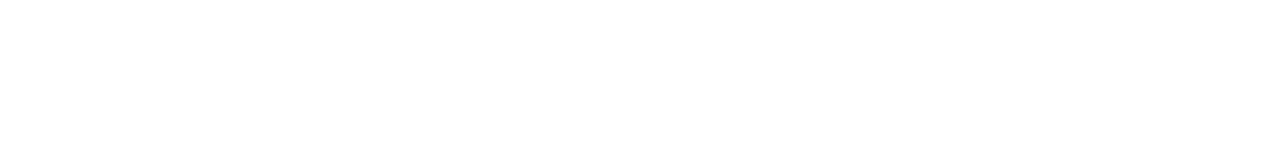
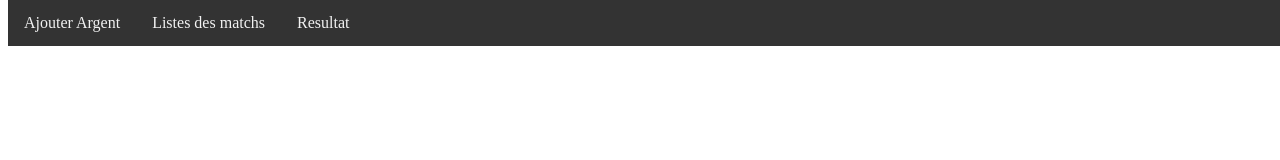
Before and after one commit to MathieuDH/sitepari, a plain HTML site: page index.html in a window 1280 px wide. Drawn offline with Linux system fonts and the light colour scheme.

Commit message:
Ajout du css menu, ajout du menu et de l'affichage dynamique du contenu

```diff
--- /dev/null
+++ b/content.js
@@ -0,0 +1,23 @@
+"use strict";
+function getAjoutArgent()
+{
+    setContent("Formulaire ajout argent");
+}
+
+function getListeMatch()
+{
+    setContent("Formulaire pari sur match");
+}
+
+
+function getResultatMatch()
+{
+    setContent("Résultat");
+}
+
+function setContent(HtmlContent)
+{
+    var obj;
+    obj = document.getElementById("content");
+    obj.innerHTML = HtmlContent;
+}
--- a/global.css
+++ b/global.css
@@ -0,0 +1,29 @@
+ /* The navigation bar */
+ .navbar {
+    overflow: hidden;
+    background-color: #333;
+    position: fixed; /* Set the navbar to fixed position */
+    top: 0; /* Position the navbar at the top of the page */
+    width: 100%; /* Full width */
+}
+
+/* Links inside the navbar */
+.navbar a {
+    float: left;
+    display: block;
+    color: #f2f2f2;
+    text-align: center;
+    padding: 14px 16px;
+    text-decoration: none;
+}
+
+/* Change background on mouse-over */
+.navbar a:hover {
+    background: #ddd;
+    color: black;
+}
+
+/* Main content */
+.main {
+    margin-top: 50px; /* Add a top margin to avoid content overlay */
+}
--- a/index.html
+++ b/index.html
@@ -4,8 +4,16 @@
 <meta charset="UTF-8">
 <title>Site de Pari</title>
 <link rel="stylesheet" href="global.css">
+<script src="content.js"></script>
 </head>
 <body>
+    <div id ="menu" class="navbar">
+        <a href="#home" onclick="getAjoutArgent()">Ajouter Argent</a>
+        <a href="#news"  onclick="getListeMatch()">Listes des matchs</a>
+        <a href="#contact" onclick="getResultatMatch()">Resultat</a>
+    </div>
 
+    <div id ="content" class="main">
+    </div>
 </body>
 </html>
```
